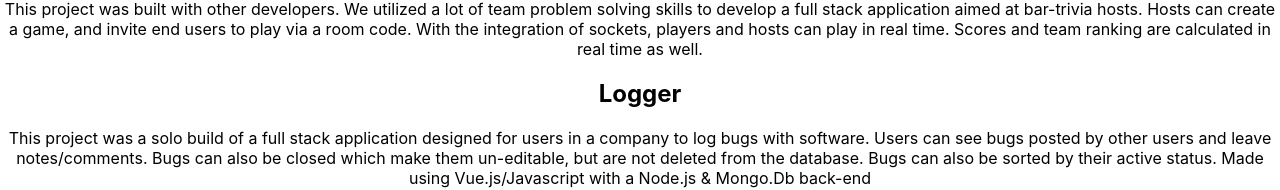
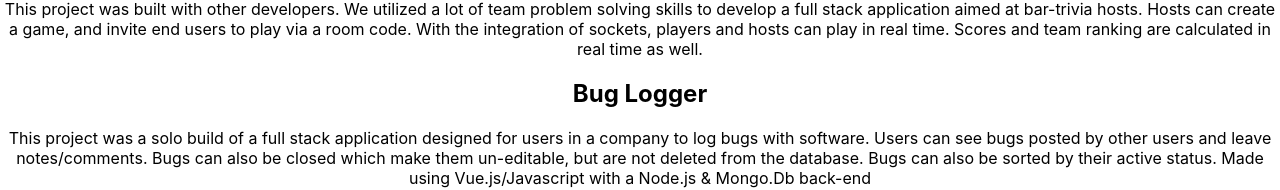
Before and after one commit to MonroeGollaher/MonroeGollaher.github.io, a React (Create React App) app: page / in a window 1280 px wide. Shown: the part 949-1139 px from the top of the page. Built offline with nearby package versions, Linux system fonts and the light colour scheme.

Commit message:
add back

```diff
--- a/src/components/Projects/Components/Project/ProjectData.js
+++ b/src/components/Projects/Components/Project/ProjectData.js
@@ -13,7 +13,7 @@ const projects = [
     deployedLink: "https://triviamanagement.herokuapp.com/#/",
   },
   {
-    title: " Logger",
+    title: "Bug Logger",
     blurb:
       "This project was a solo build of a full stack application designed for users in a company to log bugs with software. Users can see bugs posted by other users and leave notes/comments. Bugs can also be closed which make them un-editable, but are not deleted from the database. Bugs can also be sorted by their active status. Made using Vue.js/Javascript with a Node.js & Mongo.Db back-end",
     githubLink: "https://github.com/MonroeGollaher/VueBugLogger",
```
